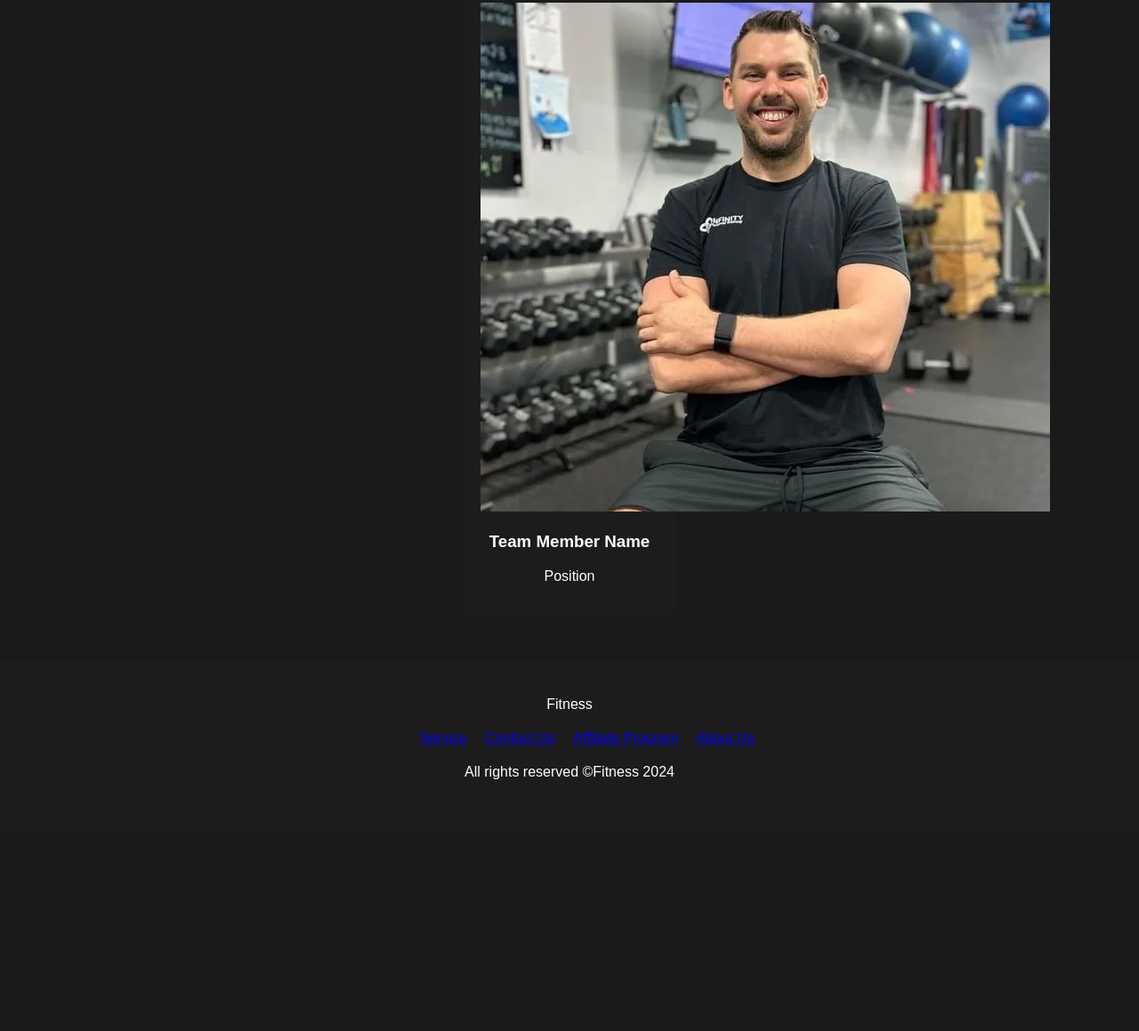
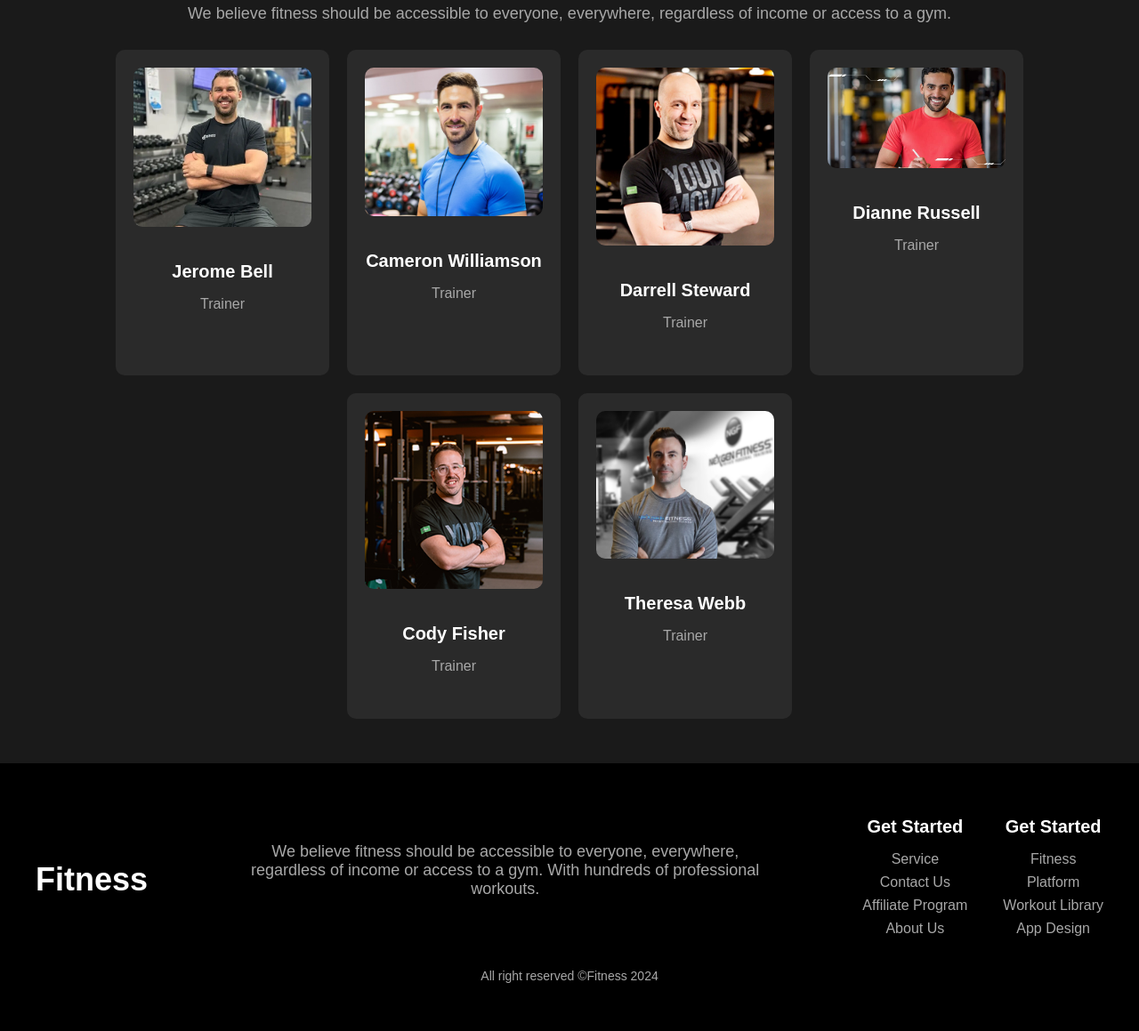
Before and after one commit to asifmahmudshuvro/Assignment-2, a plain HTML site: page index.html in a window 1280 px wide. Shown: the part 3110-4269 px from the top of the page at 89% size. Before the commit the page ends 4043 px from the top, so only its background shows below. Drawn offline with Linux system fonts and the light colour scheme.

Commit message:
added footer

```diff
--- a/index.html
+++ b/index.html
@@ -25,7 +25,8 @@
 <section class="hero">
     <div class="hero-content">
         <h1>Get body in <span class="shape">shape</span> & stay healthy</h1>
-        <p>A huge selection of health and fitness content, healthy recipes and transformation stories to help you get fit and stay fit!</p>
+        <p>A huge selection of health and fitness content, healthy recipes and transformation stories to help you get
+            fit and stay fit!</p>
         <div class="hero-buttons">
             <a href="#" class="btn join">Join Club Now!</a>
             <a href="#" class="btn download">Download App</a>
@@ -149,34 +150,74 @@
     </div>
 </section>
 
-<!-- Team Section -->
-<section class="team">
+<!-- Meet Our Team Section -->
+
+<section class="team-section">
     <h2>Meet Our Team</h2>
-    <div class="team-members">
-        <!-- Repeat for each team member -->
-
-        <div class="member-card">
-            <img src="images/trainer1.png" alt="Team Member">
-            <h3>Team Member Name</h3>
-            <p>Position</p>
+    <p>We believe fitness should be accessible to everyone, everywhere, regardless of income or access to a gym.</p>
+    <div class="team-grid">
+        <div class="team-member">
+            <img src="images/trainer1.png" alt="trainer1">
+            <h3>Jerome Bell</h3>
+            <p>Trainer</p>
         </div>
-
+        <div class="team-member">
+            <img src="images/trainer2.png" alt="trainer2">
+            <h3>Cameron Williamson</h3>
+            <p>Trainer</p>
+        </div>
+        <div class="team-member">
+            <img src="images/trainer3.png" alt="trainer3">
+            <h3>Darrell Steward</h3>
+            <p>Trainer</p>
+        </div>
+        <div class="team-member">
+            <img src="images/trainer4.png" alt="trainer4">
+            <h3>Dianne Russell</h3>
+            <p>Trainer</p>
+        </div>
+        <div class="team-member">
+            <img src="images/trainer5.png" alt="trainer5">
+            <h3>Cody Fisher</h3>
+            <p>Trainer</p>
+        </div>
+        <div class="team-member">
+            <img src="images/trainer6.png" alt="trainer6">
+            <h3>Theresa Webb</h3>
+            <p>Trainer</p>
+        </div>
     </div>
 </section>
 
-<!-- Footer Section -->
-<footer class="footer">
+<footer>
     <div class="footer-content">
-        <div class="footer-logo">Fitness</div>
-        <ul class="footer-links">
-            <li><a href="#">Service</a></li>
-            <li><a href="#">Contact Us</a></li>
-            <li><a href="#">Affiliate Program</a></li>
-            <li><a href="#">About Us</a></li>
-        </ul>
+        <h2>Fitness</h2>
+        <p>We believe fitness should be accessible to everyone, everywhere, regardless of income or access to a gym.
+            With hundreds of professional workouts.</p>
+        <div class="footer-links">
+            <div>
+                <h3>Get Started</h3>
+                <ul>
+                    <li>Service</li>
+                    <li>Contact Us</li>
+                    <li>Affiliate Program</li>
+                    <li>About Us</li>
+                </ul>
+            </div>
+            <div>
+                <h3>Get Started</h3>
+                <ul>
+                    <li>Fitness</li>
+                    <li>Platform</li>
+                    <li>Workout Library</li>
+                    <li>App Design</li>
+                </ul>
+            </div>
+        </div>
     </div>
-    <p>All rights reserved ©Fitness 2024</p>
+    <p>All right reserved ©Fitness 2024</p>
 </footer>
+
 </body>
 
 </html>
--- a/style.css
+++ b/style.css
@@ -415,39 +415,151 @@ nav ul li a:hover {
 }
 
 /* Team Section */
-.team {
-    padding: 40px 20px;
+
+.team-section {
+    text-align: center;
+    padding: 50px 20px;
 }
 
-.team-members {
-    display: flex;
-    justify-content: space-around;
-    flex-wrap: wrap;
+.team-section h2 {
+    font-size: 36px;
+    margin-bottom: 10px;
 }
 
-.member-card {
-    background-color: #1c1c1c;
-    padding: 20px;
-    margin: 10px;
-    border-radius: 10px;
-    text-align: center;
-    width: 200px;
+.team-section p {
+    font-size: 18px;
+    margin-bottom: 30px;
+    color: #a8a8a8;
 }
 
-/* Footer Section */
-.footer {
-    background-color: #1c1c1c;
-    padding: 40px 20px;
+.team-grid {
+    display: flex;
+    flex-wrap: wrap;
+    justify-content: center;
+    gap: 20px;
+}
+
+.team-member {
+    background-color: #2a2a2a;
+    padding: 20px;
+    border-radius: 10px;
+    width: 200px;
     text-align: center;
 }
 
+.team-member img {
+    width: 100%;
+    height: auto;
+    border-radius: 10px;
+    margin-bottom: 15px;
+}
+
+.team-member h3 {
+    font-size: 20px;
+    margin-bottom: 5px;
+}
+
+.team-member p {
+    font-size: 16px;
+    color: #a8a8a8;
+}
+
+/* footer section */
+footer {
+    background-color: #000;
+    padding: 40px 20px;
+    color: white;
+    text-align: center;
+}
+
+.footer-content {
+    max-width: 1200px;
+    margin: 0 auto;
+    display: flex;
+    flex-wrap: wrap;
+    justify-content: space-between;
+    align-items: center;
+}
+
+.footer-content h2 {
+    font-size: 36px;
+    margin-bottom: 20px;
+}
+
+.footer-content p {
+    font-size: 18px;
+    color: #a8a8a8;
+    max-width: 600px;
+    margin-bottom: 30px;
+}
+
 .footer-links {
-    list-style-type: none;
     display: flex;
-    justify-content: center;
-    gap: 20px;
-    margin: 20px 0;
+    gap: 40px;
 }
+
+.footer-links h3 {
+    font-size: 20px;
+    margin-bottom: 10px;
+}
+
+.footer-links ul {
+    list-style: none;
+    padding: 0;
+}
+
+.footer-links ul li {
+    font-size: 16px;
+    color: #a8a8a8;
+    margin-bottom: 8px;
+}
+
+footer p {
+    font-size: 14px;
+    color: #a8a8a8;
+    margin-top: 20px;
+}
+
+/* Media Queries */
+@media only screen and (max-width: 768px) {
+    .team-grid {
+        flex-direction: column;
+        gap: 20px;
+    }
+
+    .footer-content {
+        flex-direction: column;
+    }
+
+    .footer-links {
+        flex-direction: column;
+        align-items: center;
+        gap: 20px;
+    }
+
+    .footer-links ul {
+        text-align: center;
+    }
+}
+
+@media only screen and (max-width: 375px) {
+    .team-member {
+        width: 100%;
+    }
+
+    .footer-content h2 {
+        font-size: 28px;
+    }
+
+    .footer-content p {
+        font-size: 16px;
+    }
+
+    .footer-links ul li {
+        font-size: 14px;
+    }
+}
+
 
 /* Responsive Styles */
 @media (max-width: 768px) {
```
